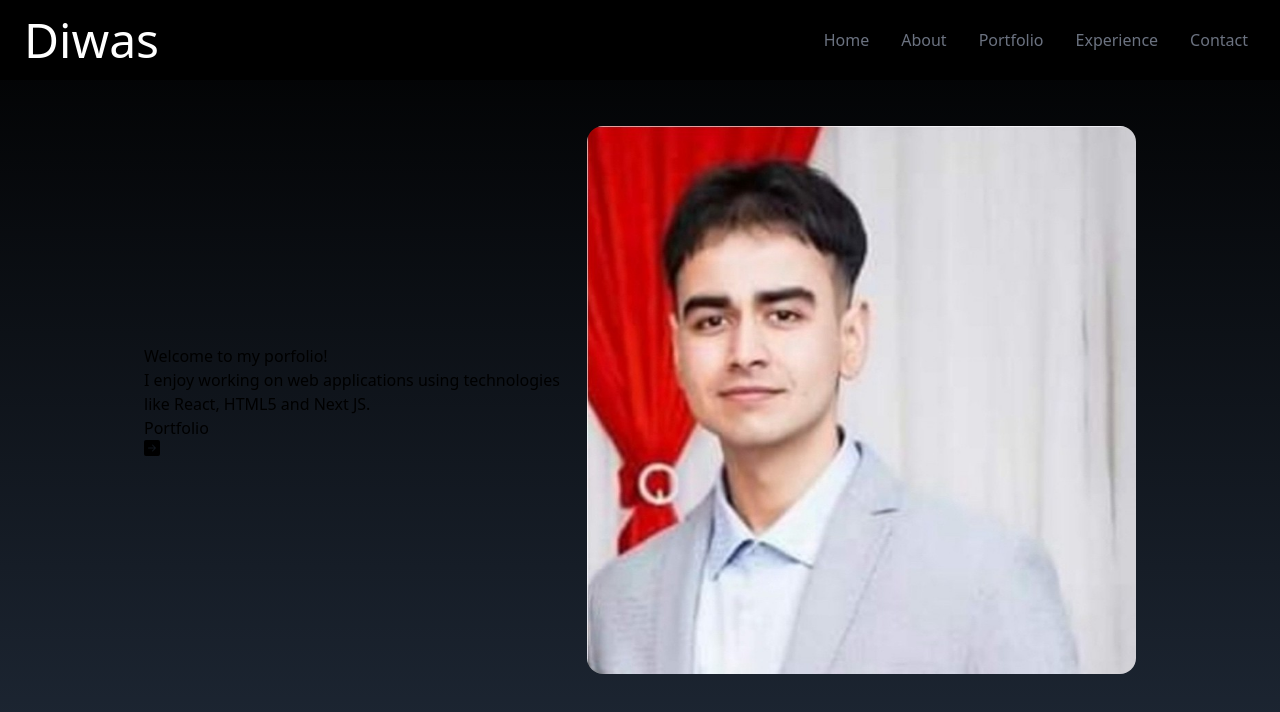
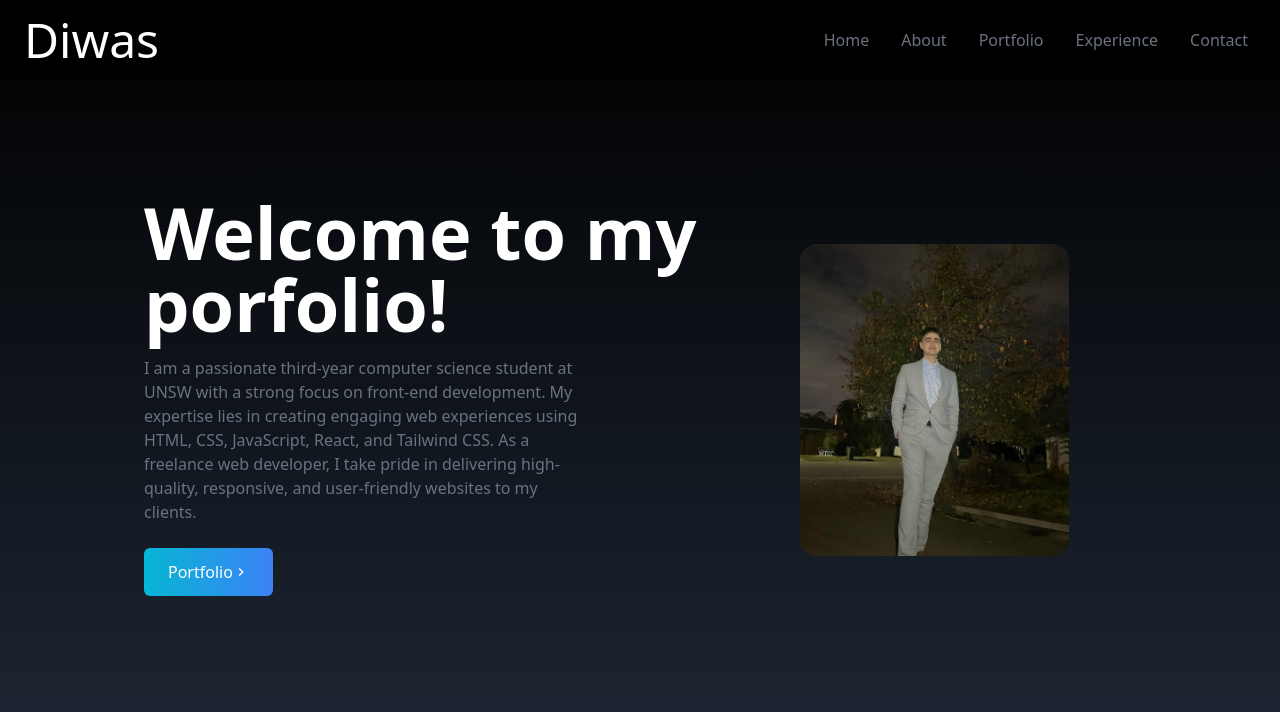
Before and after one commit to DiwasMainali1/Portfolio, a React (Create React App) app: page / in a window 1280 px wide. Shown: the top 712 px of the page. Built offline with nearby package versions, Linux system fonts and the light colour scheme; the HTML template or start-up script is replaced by a standard one.

Commit message:
Added images and made better layout

```diff
--- a/src/components/Home.jsx
+++ b/src/components/Home.jsx
@@ -1,28 +1,30 @@
 import React from "react";
-import profile from "../assets/hero.jpg";
-import { BsArrowRightSquareFill } from "react-icons/bs";
+import profile from "../assets/hero1.png";
+import { MdKeyboardArrowRight } from "react-icons/md";
 
 const Home = () => {
     return (
-        <div name="home" className="h-screen w-full bg-gradient-to-b from-black to-gray-800">
+        <div name="home" className="h-screen w-full bg-gradient-to-b from-black to-gray-800 text-white">
             <div className="max-w-screen-lg mx-auto flex flex-col items-center justify-center h-full px-4 md:flex-row">
                 <div>
-                   <h2>Welcome to my porfolio!</h2>
-                    <p>
-                        I enjoy working on web applications using technologies like React, HTML5 and Next JS.
+                   <h2 className="text-4xl sm:text-7xl font-bold text-white">Welcome to my porfolio!</h2>
+                    <p className="text-gray-500 py-4 max-w-md">
+                    I am a passionate third-year computer science student at UNSW with a strong focus on front-end development.
+                    My expertise lies in creating engaging web experiences using HTML, CSS, JavaScript, React, and Tailwind CSS.
+                    As a freelance web developer, I take pride in delivering high-quality, responsive, and user-friendly websites to my clients.
                     </p>
                     <div>
-                        <button>
+                        <button className="group text-white w-fit px-6 py-3 my-2 flex items-center rounded-md bg-gradient-to-r from-cyan-500 to-blue-500">
                             Portfolio
-                            <span>
-                                <BsArrowRightSquareFill />
+                            <span className="group-hover:rotate-90 duration-300">
+                                <MdKeyboardArrowRight />
                             </span>
                         </button>
                     </div>
                 </div>
                 <div>
                     <img src={profile} alt="my profile"
-                    className="rounded-2xl mx-auto w-2/3 md:w-full"/>
+                    className="rounded-2xl mx-auto w-2/3 md:w-2/3"/>
                 </div>
             </div>
         </div>
```
Also changed, not shown: src/assets/hero1.png (added).
